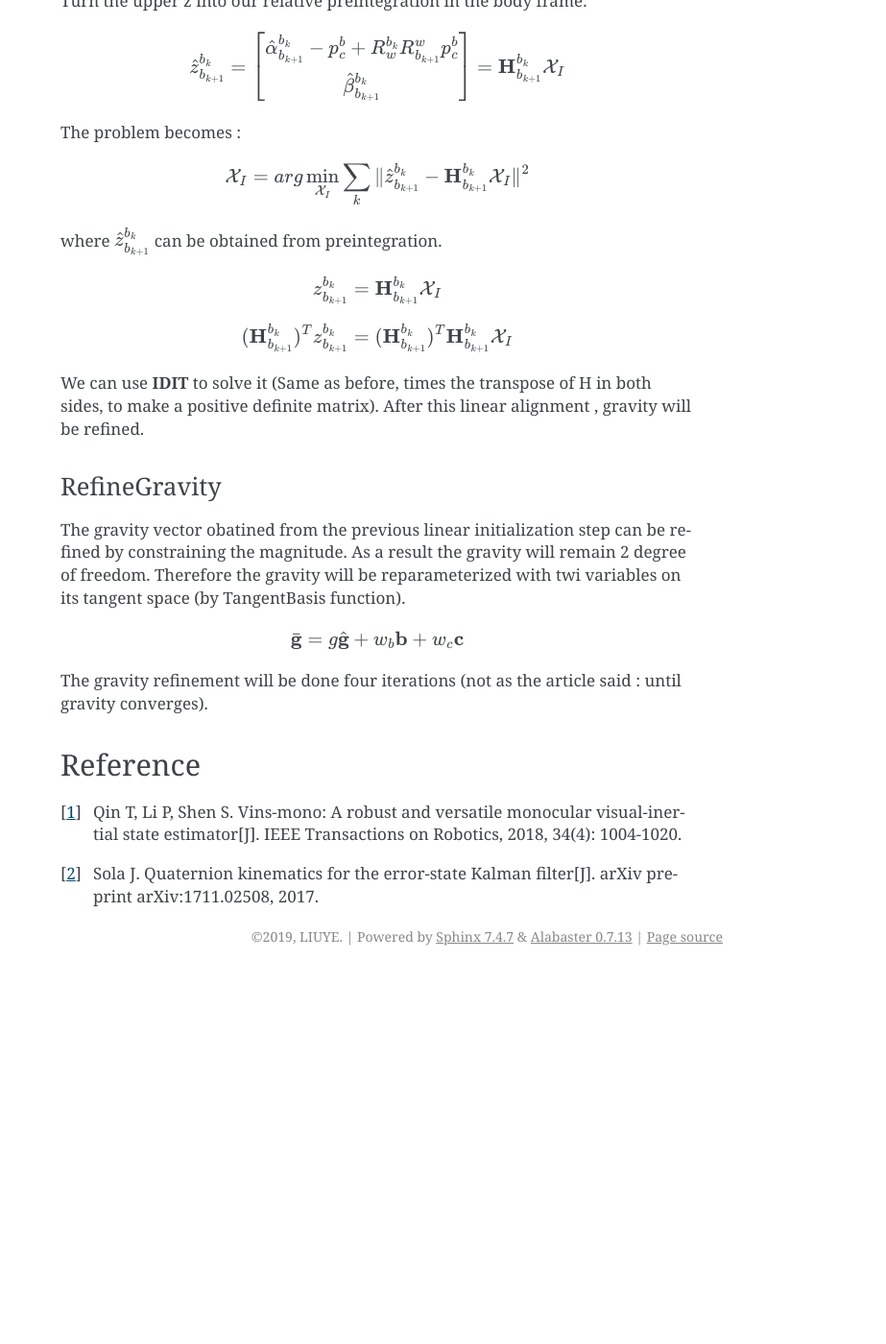
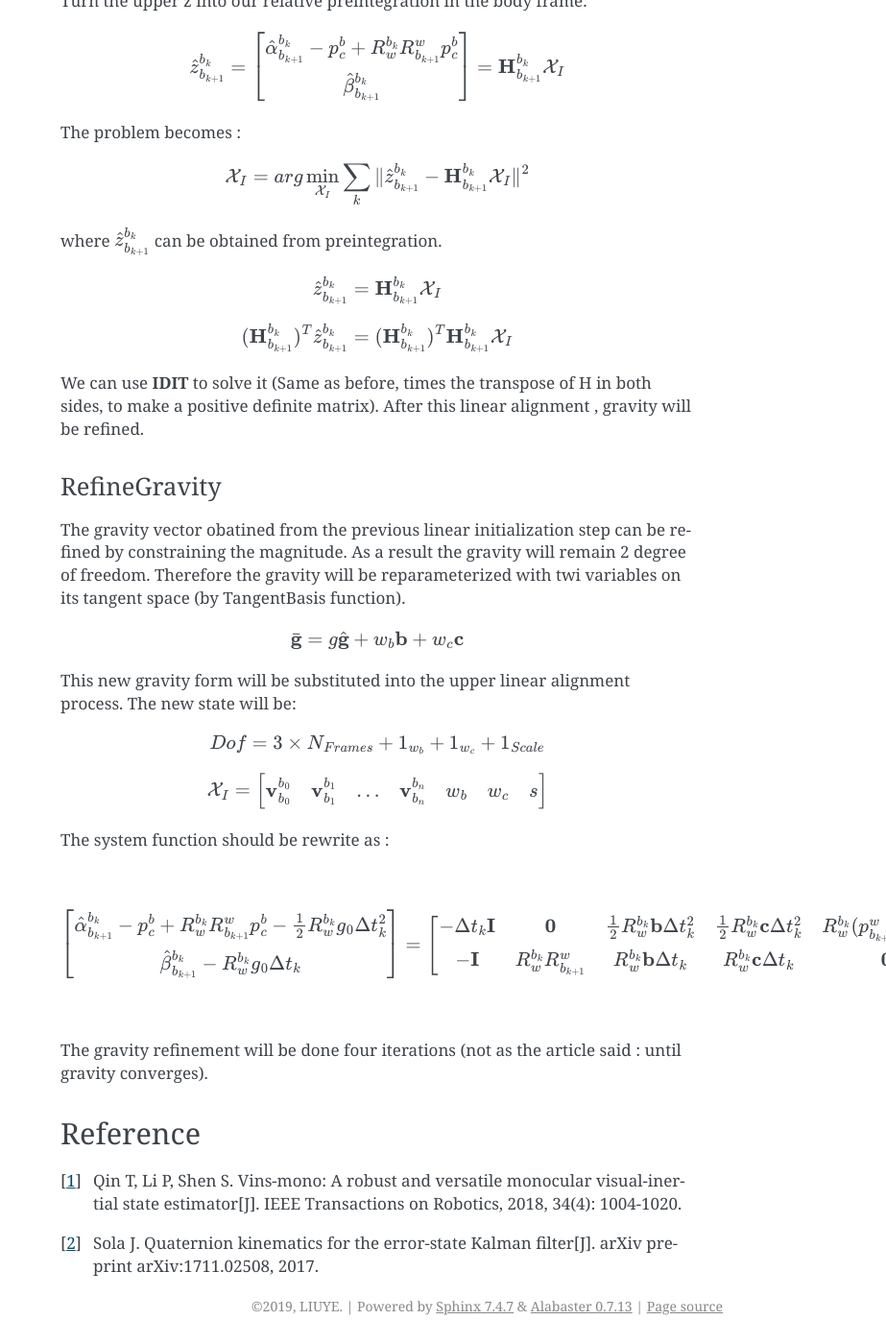
Before and after one commit to gggliuye/VIO, a Sphinx documentation site: the page built from docs/deepblue/LM.rst, in a window 1280 px wide and 1400 px high, scrolled down 14129 px. Shown: the whole window at 96% size, without its empty margins (357-1280 px from the left). Built offline with Sphinx 7.4.7, drawn with Linux system fonts in a browser that asks for light colours; before the commit the page ends 15144 px from its top, so only the background shows below that.

Commit message:
Update LM.rst

```diff
--- a/docs/deepblue/LM.rst
+++ b/docs/deepblue/LM.rst
@@ -624,10 +624,10 @@ The problem becomes :
 where :math:`\hat{z}_{b_{k+1}}^{b_{k}}` can be obtained from preintegration.
 
 .. math::
-    z_{b_{k+1}}^{b_{k}} = \mathbf{H}_{b_{k+1}}^{b_{k}} \mathcal{X}_{I}
+    \hat{z}_{b_{k+1}}^{b_{k}} = \mathbf{H}_{b_{k+1}}^{b_{k}} \mathcal{X}_{I}
 
 .. math::
-    (\mathbf{H}_{b_{k+1}}^{b_{k}})^{T} z_{b_{k+1}}^{b_{k}} = (\mathbf{H}_{b_{k+1}}^{b_{k}})^{T} \mathbf{H}_{b_{k+1}}^{b_{k}} \mathcal{X}_{I}
+    (\mathbf{H}_{b_{k+1}}^{b_{k}})^{T} \hat{z}_{b_{k+1}}^{b_{k}} = (\mathbf{H}_{b_{k+1}}^{b_{k}})^{T} \mathbf{H}_{b_{k+1}}^{b_{k}} \mathcal{X}_{I}
 
 We can use **IDIT** to solve it (Same as before, times the transpose of H in both sides, to make a positive definite matrix).
 After this linear alignment , gravity will be refined.
@@ -642,6 +642,25 @@ As a result the gravity will remain 2 degree of freedom. Therefore the gravity w
 .. math::
     \bar{\mathbf{g}} = g \hat{\mathbf{g}} + w_{b} \mathbf{b} + w_{c} \mathbf{c}
 
+This new gravity form will be substituted into the upper linear alignment process. The new state will be:
+
+.. math::
+    Dof = 3 \times N_{Frames} + 1_{w_{b}} + 1_{w_{c}} + 1_{Scale}
+
+.. math::
+    \mathcal{X}_{I} = \begin{bmatrix} \mathbf{v}_{b_{0}}^{b_{0}} & \mathbf{v}_{b_{1}}^{b_{1}} & ... & \mathbf{v}_{b_{n}}^{b_{n}} & w_{b} & w_{c} & s \end{bmatrix}
+
+The system function should be rewrite as :
+
+.. math::
+    \begin{bmatrix} \hat{\alpha}_{b_{k+1}}^{b_{k}} - p_{c}^{b} + R_{w}^{b_{k}}R_{b_{k+1}}^{w}p_{c}^{b} - \frac{1}{2} R_{w}^{b_{k}} g_{0} \Delta t_{k}^{2}\\
+    \hat{\beta}_{b_{k+1}}^{b_{k}} - R_{w}^{b_{k}} g_{0} \Delta t_{k} \end{bmatrix} =
+    \begin{bmatrix}    - \Delta t_{k} \mathbf{I} & \mathbf{0} &  \frac{1}{2} R_{w}^{b_{k}} \mathbf{b} \Delta t_{k}^{2} &  \frac{1}{2} R_{w}^{b_{k}} \mathbf{c} \Delta t_{k}^{2} & R_{w}^{b_{k}} (p_{b_{k+1}}^{w} - p_{b_{k}}^{w}) \\
+    -\mathbf{I} &  R_{w}^{b_{k}} R_{b_{k+1}}^{w}  & R_{w}^{b_{k}}\mathbf{b} \Delta t_{k} & R_{w}^{b_{k}} \mathbf{c} \Delta t_{k} & \mathbf{0}
+    \end{bmatrix}
+    \begin{bmatrix} v_{b_{k}}^{b_{k}} \\ v_{b_{k+1}}^{b_{k+1}} \\  w_{b} \\ w_{c} \\ s  \end{bmatrix}
+
+
 The gravity refinement will be done four iterations (not as the article said : until gravity converges).
 
 Reference
```
